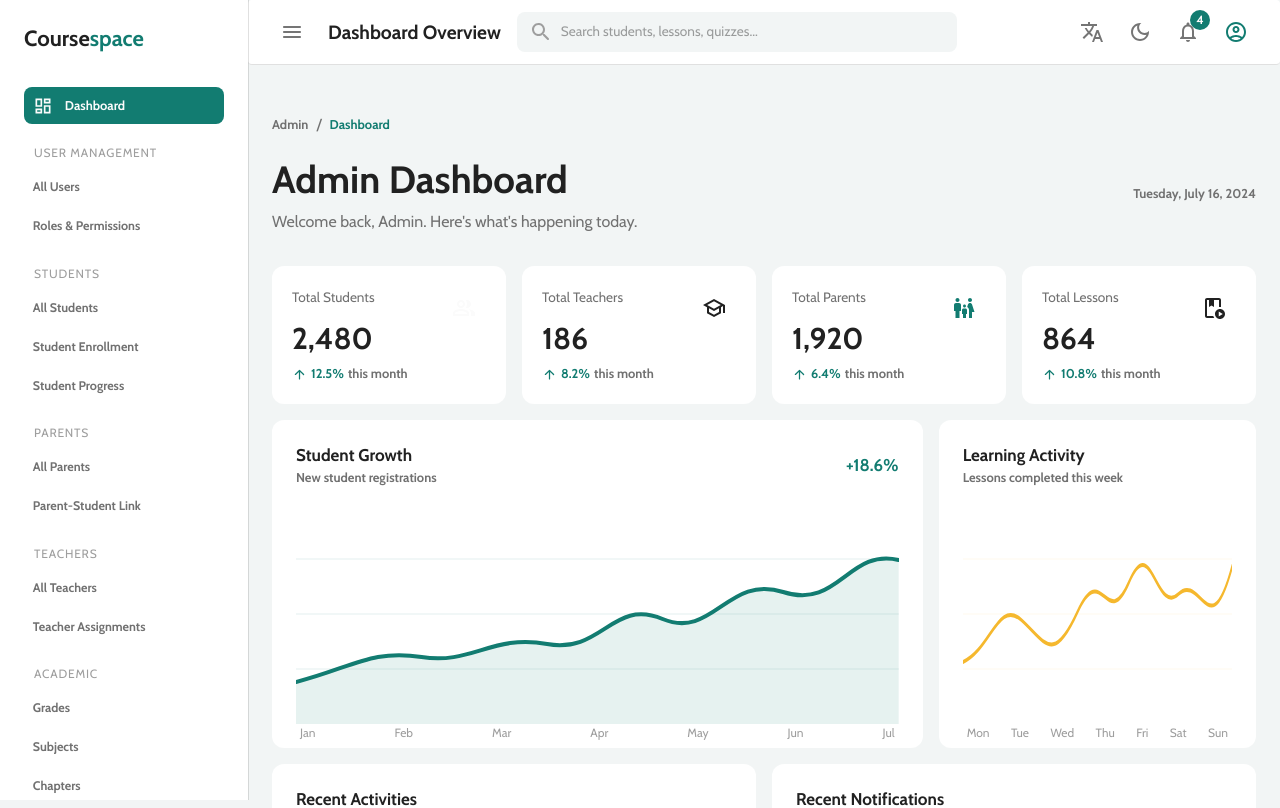
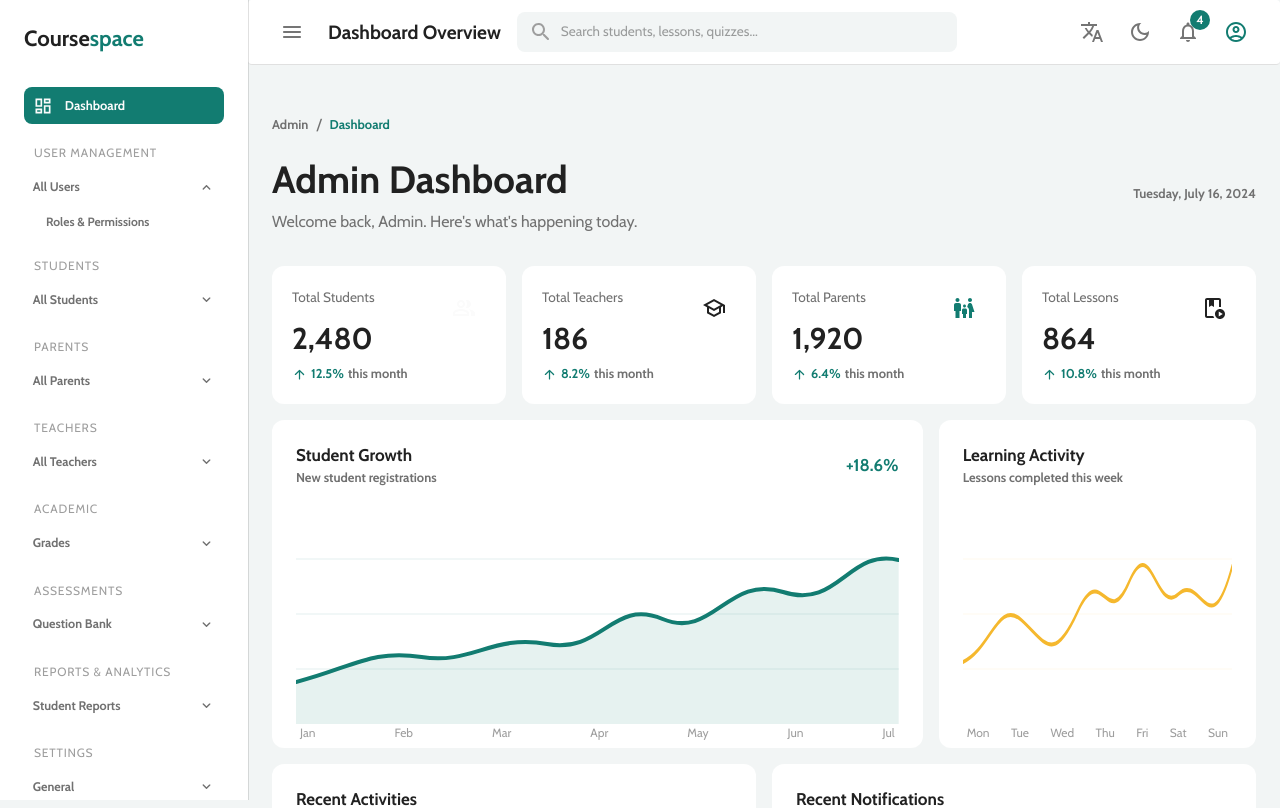
Before and after one commit to kirubeladamu9-afk/courseaugust15.4, a React (Vite) app: page /admin in a window 1280 px wide. Shown: the top 808 px of the page. Built offline with nearby package versions, Linux system fonts and the light colour scheme.

Commit message:
Add collapsible dropdown menus to admin sidebar navigation

```diff
--- a/src/components/admin/admin-dashboard.tsx
+++ b/src/components/admin/admin-dashboard.tsx
@@ -3,6 +3,7 @@ import Box from '@mui/material/Box'
 import Breadcrumbs from '@mui/material/Breadcrumbs'
 import Badge from '@mui/material/Badge'
 import ButtonBase from '@mui/material/ButtonBase'
+import Collapse from '@mui/material/Collapse'
 import Container from '@mui/material/Container'
 import Drawer from '@mui/material/Drawer'
 import IconButton from '@mui/material/IconButton'
@@ -33,6 +34,8 @@ import SearchRounded from '@mui/icons-material/SearchRounded'
 import TranslateOutlined from '@mui/icons-material/TranslateOutlined'
 import DarkModeOutlined from '@mui/icons-material/DarkModeOutlined'
 import LightModeOutlined from '@mui/icons-material/LightModeOutlined'
+import ExpandLessRounded from '@mui/icons-material/ExpandLessRounded'
+import ExpandMoreRounded from '@mui/icons-material/ExpandMoreRounded'
 import { Logo } from '@/components/logo'
 
 interface StatCardProps {
@@ -132,18 +135,20 @@ interface AdminSidebarProps {
 }
 
 const SidebarContent: FC<{ onClose?: () => void }> = ({ onClose }) => {
+  const [expandedMenu, setExpandedMenu] = useState('User Management')
   const menuGroups = [
-    { label: 'User Management', items: ['All Users', 'Roles & Permissions'] },
-    { label: 'Students', items: ['All Students', 'Student Enrollment', 'Student Progress'] },
-    { label: 'Parents', items: ['All Parents', 'Parent-Student Link'] },
-    { label: 'Teachers', items: ['All Teachers', 'Teacher Assignments'] },
-    { label: 'Academic', items: ['Grades', 'Subjects', 'Chapters', 'Lessons'] },
-    { label: 'Assessments', items: ['Question Bank', 'Quizzes', 'Exams', 'Assignments'] },
-    { label: 'Reports & Analytics', items: ['Student Reports', 'Teacher Reports', 'Course Reports', 'Performance Analytics'] },
-    { label: 'Settings', items: ['General', 'School Information', 'Email', 'Security', 'Backup'] },
+    { label: 'User Management', parent: 'All Users', items: ['Roles & Permissions'] },
+    { label: 'Students', parent: 'All Students', items: ['Student Enrollment', 'Student Progress'] },
+    { label: 'Parents', parent: 'All Parents', items: ['Parent-Student Link'] },
+    { label: 'Teachers', parent: 'All Teachers', items: ['Teacher Assignments'] },
+    { label: 'Academic', parent: 'Grades', items: ['Subjects', 'Chapters', 'Lessons', 'Learning Materials'] },
+    { label: 'Assessments', parent: 'Question Bank', items: ['Quizzes', 'Exams', 'Assignments'] },
+    { label: 'Reports & Analytics', parent: 'Student Reports', items: ['Teacher Reports', 'Course Reports', 'Performance Analytics'] },
+    { label: 'Settings', parent: 'General', items: ['School Information', 'Email', 'Security', 'Backup'] },
   ]
 
   const menuButtonSx = { justifyContent: 'flex-start', width: '100%', p: 1.1, borderRadius: 2, color: 'text.secondary', '&:hover': { backgroundColor: 'background.default' } }
+  const nestedButtonSx = { justifyContent: 'flex-start', width: '100%', py: 0.65, pl: 2.75, borderRadius: 1.5, color: 'text.secondary', '&:hover': { backgroundColor: 'background.default' } }
 
   return (
     <Box sx={{ width: 248, height: '100vh', boxSizing: 'border-box', p: 3, backgroundColor: 'background.paper', overflow: 'hidden' }}>
@@ -156,18 +161,27 @@ const SidebarContent: FC<{ onClose?: () => void }> = ({ onClose }) => {
         <Typography variant="subtitle2" sx={{ fontWeight: 600 }}>Dashboard</Typography>
       </ButtonBase>
       <Stack spacing={2}>
-        {menuGroups.map(({ label, items }) => (
+        {menuGroups.map(({ label, parent, items }) => {
+          const isExpanded = expandedMenu === label
+          return (
             <Box key={label}>
               <Typography variant="caption" color="text.disabled" sx={{ px: 1.25, textTransform: 'uppercase', letterSpacing: 0.8 }}>{label}</Typography>
-            <Stack spacing={0.25} sx={{ mt: 0.5 }}>
+              <ButtonBase onClick={() => setExpandedMenu(isExpanded ? '' : label)} sx={{ ...menuButtonSx, mt: 0.5 }}>
+                <Typography variant="subtitle2" sx={{ fontSize: '0.78rem', fontWeight: 600 }}>{parent}</Typography>
+                <Box sx={{ display: 'flex', ml: 'auto' }}>{isExpanded ? <ExpandLessRounded sx={{ fontSize: 17 }} /> : <ExpandMoreRounded sx={{ fontSize: 17 }} />}</Box>
+              </ButtonBase>
+              <Collapse in={isExpanded} timeout="auto" unmountOnExit>
+                <Stack spacing={0.25} sx={{ mt: 0.25 }}>
                   {items.map((item) => (
-                <ButtonBase key={item} onClick={onClose} sx={menuButtonSx}>
-                  <Typography variant="subtitle2" sx={{ fontSize: '0.78rem' }}>{item}</Typography>
+                    <ButtonBase key={item} onClick={onClose} sx={nestedButtonSx}>
+                      <Typography variant="subtitle2" sx={{ fontSize: '0.75rem' }}>{item}</Typography>
                     </ButtonBase>
                   ))}
                 </Stack>
+              </Collapse>
             </Box>
-        ))}
+          )
+        })}
       </Stack>
       <Divider sx={{ my: 2 }} />
       <Stack spacing={0.25}>
```
Lines whose indentation alone changed are shown as unchanged.
